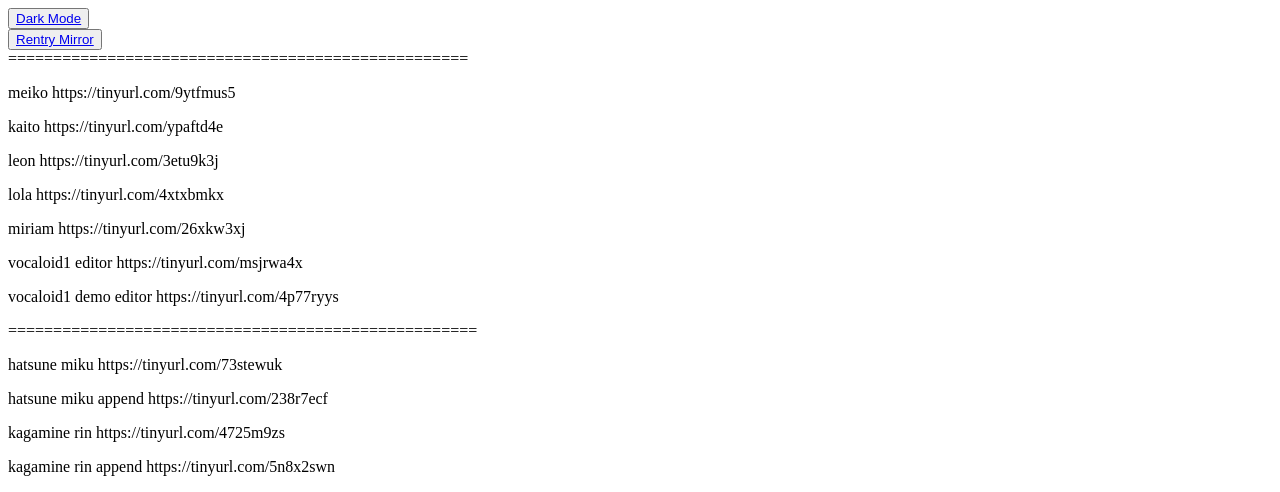
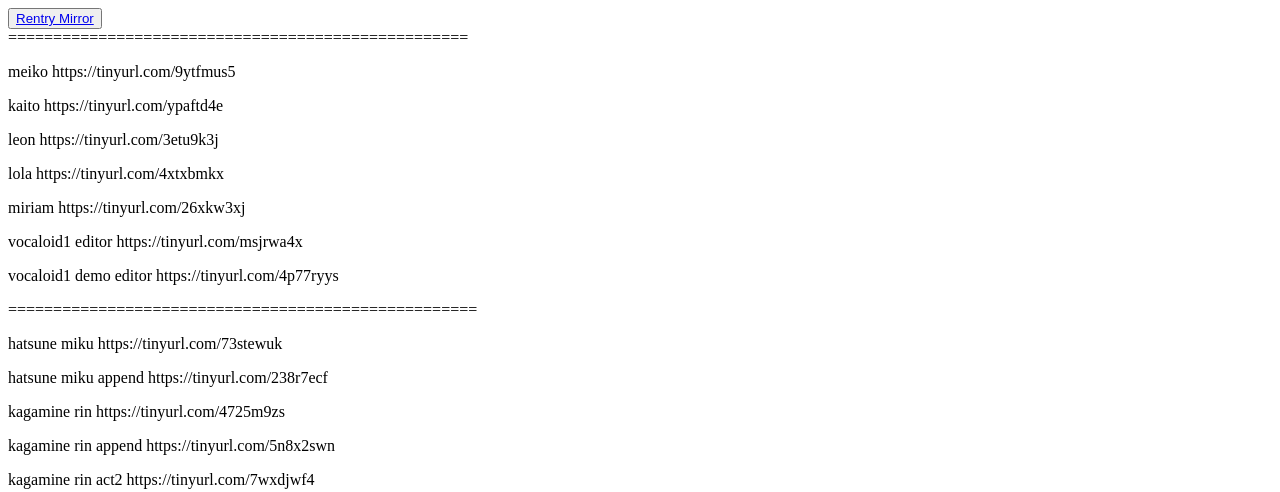
Before and after one commit to 29491003/_, a plain HTML site: page index.html in a window 1280 px wide. Shown: the top 492 px of the page. Drawn offline with Linux system fonts and the light colour scheme.

Commit message:
Update navigation links in index.html
Removed Dark Mode navigation and added Rentry Mirror link.

```diff
--- a/index.html
+++ b/index.html
@@ -1,7 +1,4 @@
- <nav>
-    <button><a href="dark.html">Dark Mode</a></button>
-
-</nav> <nav>
+<nav>
     <button><a href="https://rentry.org/5tsz49vx">Rentry Mirror</a></button>
 
 </nav>
```
